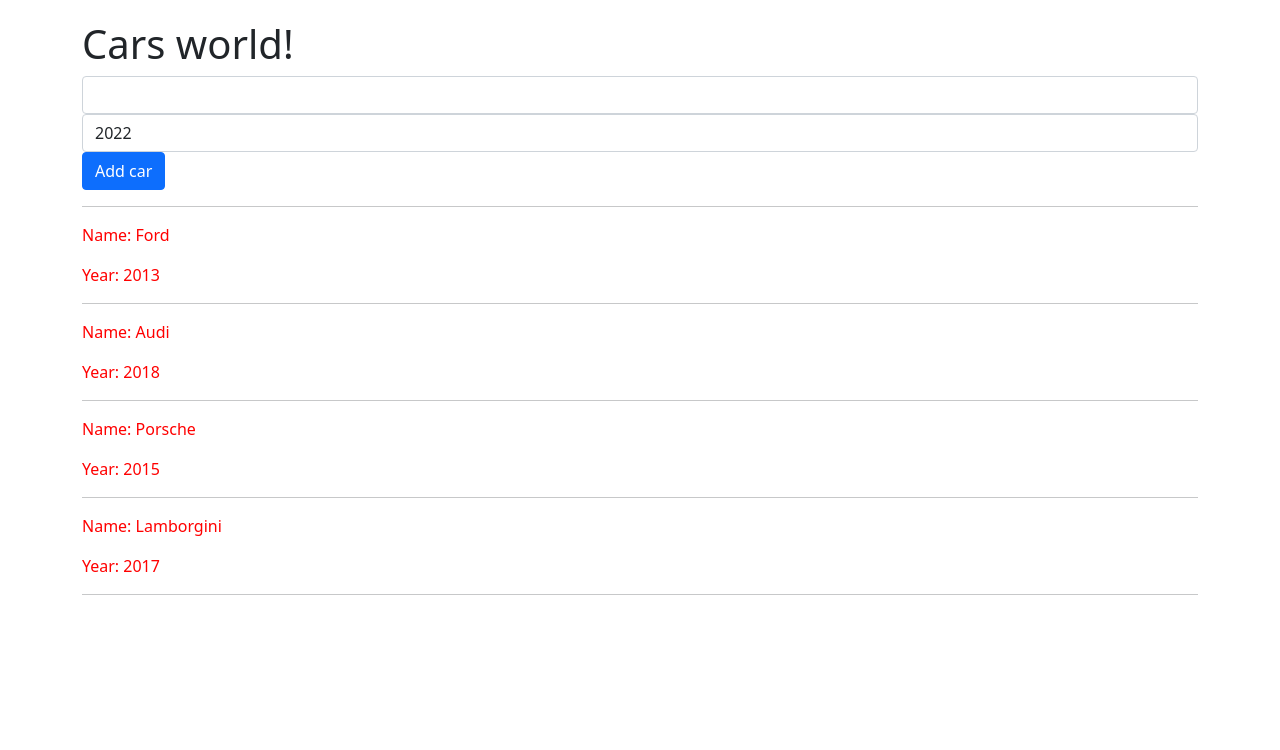
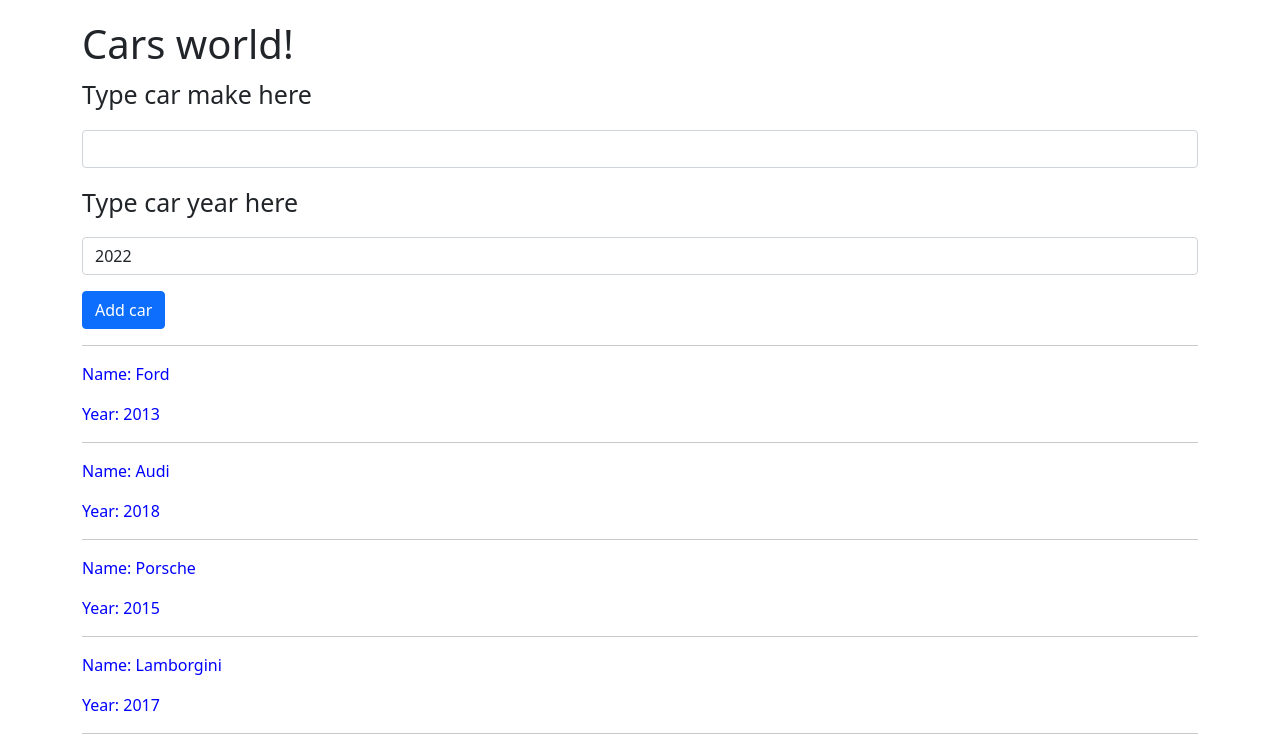
Before and after one commit to Meelenych/learningAng, an Angular app: page / in a window 1280 px wide. Shown: the top 750 px of the page. Built offline with nearby package versions, Linux system fonts and the light colour scheme.

Commit message:
ViewEncapsulation

```diff
--- a/src/app/car/car.component.ts
+++ b/src/app/car/car.component.ts
@@ -9,7 +9,8 @@
   // <div><h1>Hi there!</h1></div> // шаблон может быть сразу внутри
   // `,
   styleUrls: ['./car.component.css'],
-  styles: [`p {color:red;}`] // можно писать стили прямо в массиве
+  styles: [`p {color:blue;}`],
+  // можно писать стили прямо в массиве
 })
 export class CarComponent {
 
@@ -22,6 +23,6 @@
   // }
   @Input() carItem: { name: string, year: number } = { name: '', year: 0 }
 
-  // или так чере элиас Allias
+  // или так через элиас Allias
   // @Input('carItem') car: { name: string, year: number } = { name: '', year: 0 }
 }
--- a/src/app/cars/cars.component.css
+++ b/src/app/cars/cars.component.css
@@ -1,3 +1,7 @@
 .big-text {
   font-size: 20px;
 }
+
+p {
+  font-size: 25px;
+}
--- a/src/app/cars/cars.component.html
+++ b/src/app/cars/cars.component.html
@@ -4,9 +4,10 @@
 <!-- [disabled] - в кв. скобках означаает, что он связан с переменной  -->
 
 <!-- <button class="btn btn-primary" disabled="{{ !canAddCar }}">Add car</button> или так -->
-
-<input type="text" class="form-control" [(ngModel)]="carName" />
-<input type="text" class="form-control" [(ngModel)]="carYear" />
+<p>Type car make here</p>
+<input type="text" class="form-control mb-3" [(ngModel)]="carName" />
+<p>Type car year here</p>
+<input type="text" class="form-control mb-3" [(ngModel)]="carYear" />
 
 <button class="btn btn-primary" (click)="addCar()">Add car</button>
 <!-- <p>{{ addCarStatus }}</p> -->
--- a/src/app/cars/cars.component.ts
+++ b/src/app/cars/cars.component.ts
@@ -1,10 +1,11 @@
 import { Component } from '@angular/core';
-import { CarComponent } from '../car/car.component';
+// import { Component, ViewEncapsulation } from '@angular/core';
 
 @Component({
   selector: 'app-cars',
   templateUrl: './cars.component.html',
-  styleUrls: ['./cars.component.css']
+  styleUrls: ['./cars.component.css'],
+  // encapsulation: ViewEncapsulation.ShadowDom,
 })
 export class CarsComponent {
 
```
Also changed, not shown: src/app/car/car.component.css (line endings or trailing spaces).
